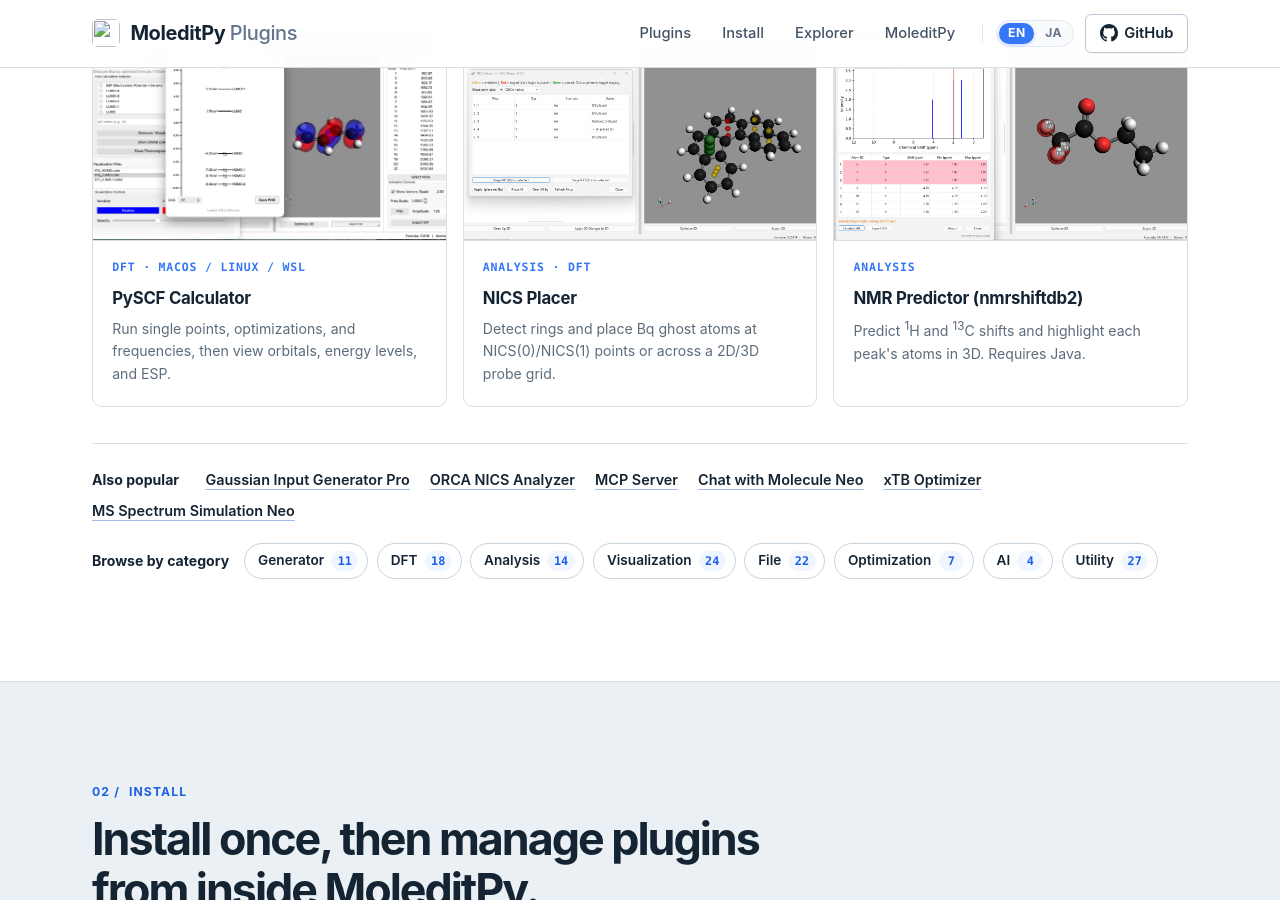
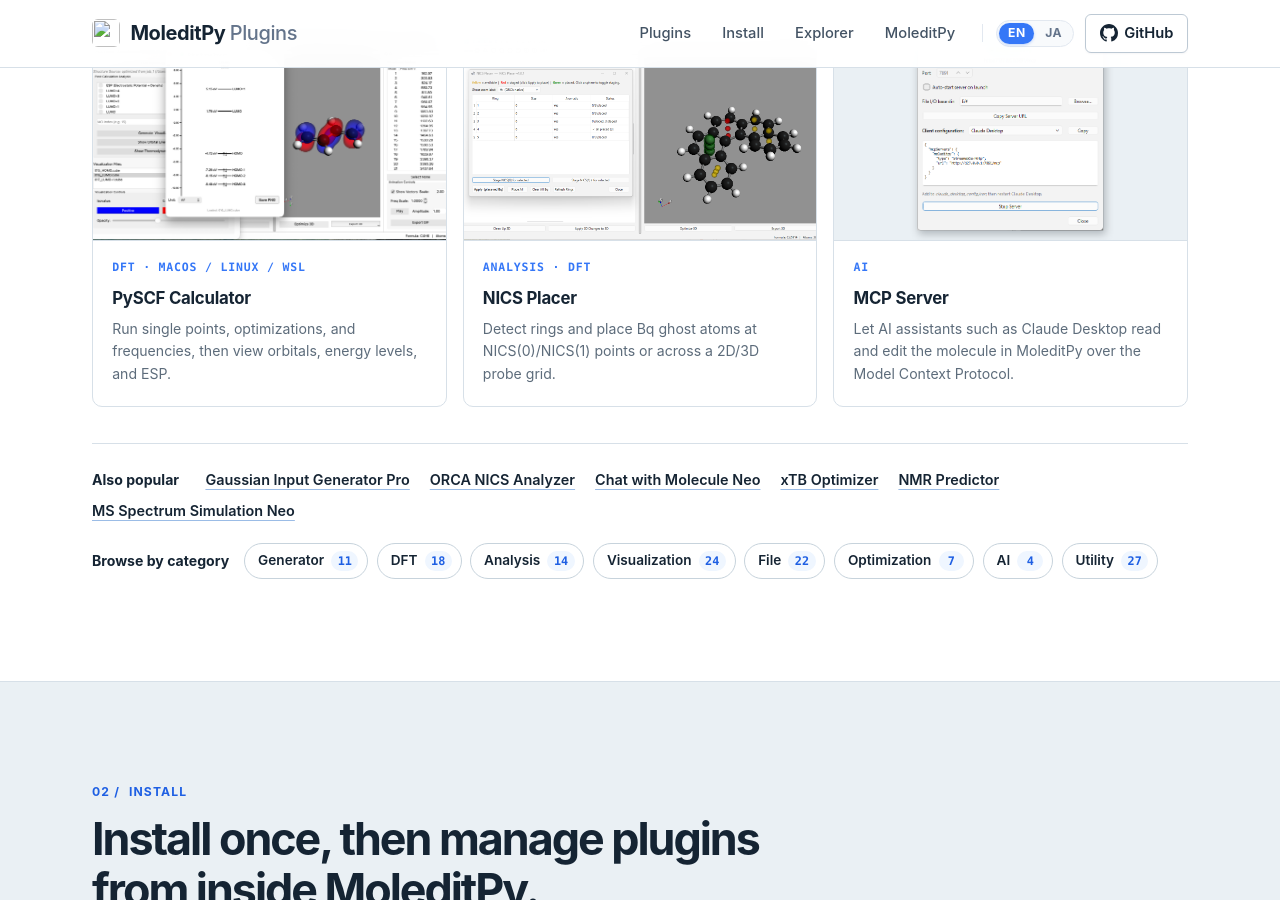
Before and after one commit to HiroYokoyama/moleditpy-plugins, a Jekyll site: the page index.html, which Jekyll copies as it is, in a window 1280 px wide and 900 px high, scrolled down 1570 px. Built offline with Jekyll 4.4.1, drawn with Linux system fonts in a browser that asks for light colours.

Commit message:
docs(website): feature MCP Server instead of NMR Predictor
The last featured card is now MCP Server, shown with its Status &
Settings dialog (server running, Claude Desktop config). The portrait
screenshot is centred on a 16:10 canvas in the page's section colour so
it fills the card without cropping. NMR Predictor and MS Spectrum
Simulation Neo move to the text links.

Co-Authored-By: Claude Opus 5.5 <noreply@anthropic.com>

```diff
--- a/index.html
+++ b/index.html
@@ -107,12 +107,12 @@
               <small><span class="lang-en">Detect rings and place Bq ghost atoms at NICS(0)/NICS(1) points or across a 2D/3D probe grid.</span><span class="lang-ja">環を検出し、NICS(0)/NICS(1)の位置や2D/3Dグリッド上にBqゴースト原子を配置。</span></small>
             </span>
           </a>
-          <a class="showcase-card" href="explorer/?q=NMR%20Predictor">
-            <img src="img/nmr-predictor.png" alt="NMR Predictor plugin showing a predicted 1H spectrum, a shift table, and the matching hydrogens highlighted in 3D" width="1402" height="832" loading="lazy">
+          <a class="showcase-card" href="explorer/?q=MCP%20Server">
+            <img src="img/mcp-server.png" alt="MCP Server status dialog showing the server running on a local URL and the Claude Desktop client configuration to copy" width="915" height="572" loading="lazy">
             <span class="showcase-copy">
-              <span class="showcase-tag">Analysis</span>
-              <strong>NMR Predictor (nmrshiftdb2)</strong>
-              <small><span class="lang-en">Predict <sup>1</sup>H and <sup>13</sup>C shifts and highlight each peak&#39;s atoms in 3D. Requires Java.</span><span class="lang-ja"><sup>1</sup>H・<sup>13</sup>Cの化学シフトを予測し、ピークに対応する原子を3Dで強調表示。Javaが必要です。</span></small>
+              <span class="showcase-tag">AI</span>
+              <strong>MCP Server</strong>
+              <small><span class="lang-en">Let AI assistants such as Claude Desktop read and edit the molecule in MoleditPy over the Model Context Protocol.</span><span class="lang-ja">Model Context Protocol経由で、Claude DesktopなどのAIアシスタントがMoleditPyの分子を読み取り・編集。</span></small>
             </span>
           </a>
         </div>
```
Also changed, not shown: other parts of index.html (+1 -1 lines), img/mcp-server.png (added), img/nmr-predictor.png (deleted).
